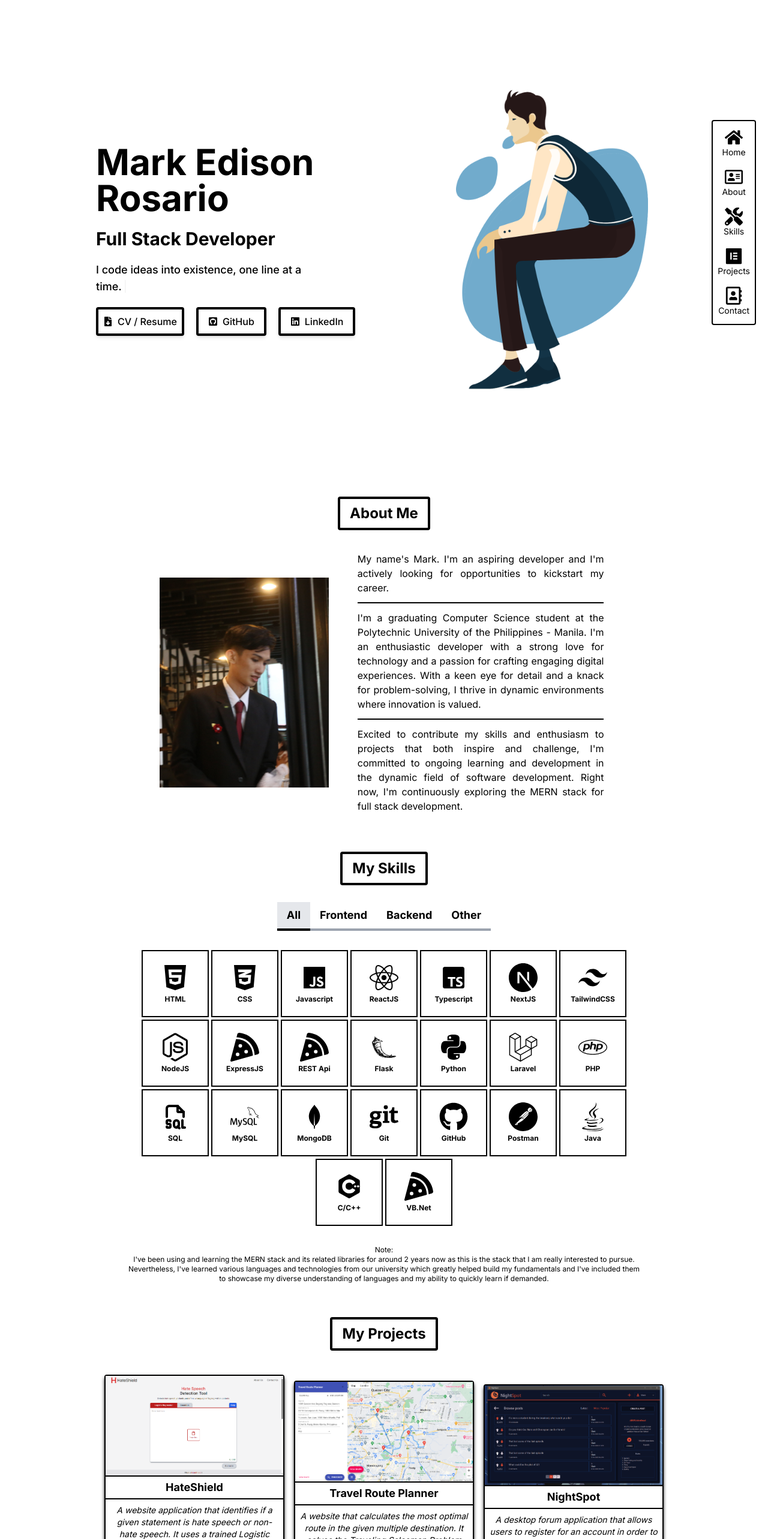
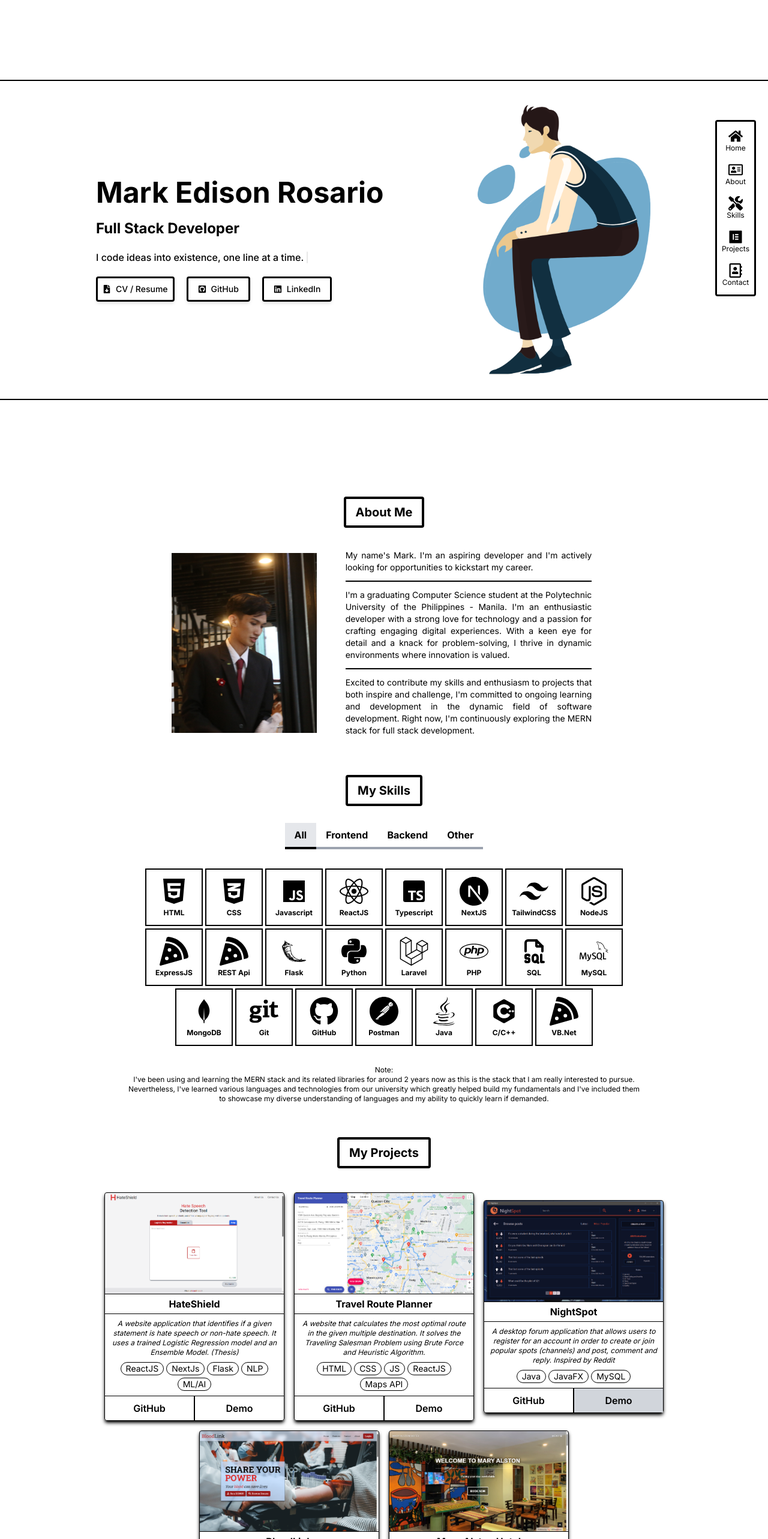
Before and after one commit to Mrrked/Portfolio-MrYious, a Next.js app: page / in a window 1280 px wide. Shown: the top 2566 px of the page at 60% size. Built offline with nearby package versions, Linux system fonts and the light colour scheme.

Commit message:
update design

```diff
--- a/src/app/About.tsx
+++ b/src/app/About.tsx
@@ -3,14 +3,14 @@ import profile from './_assets/images/profile.jpg'
 export default function About(props: { about: { header: string, body: string, footer: string}}){
     return(
         <section id='about' className="flex flex-col items-center bg-white py-7 gap-7">
-            <div className="text-2xl font-bold border-4 border-black px-4 py-2 rounded">
+            <div className="text-xl font-bold border-4 border-black px-4 py-2 rounded">
                 About Me
             </div>
             <div className="flex justify-center items-center gap-10">
                 <div>
-                    <img src={profile.src} className=' h-[350px] shadow-black' alt="profile" />
+                    <img src={profile.src} className=' h-[300px] shadow-black' alt="profile" />
                 </div>
-                <div className=' border-black w-1/3 flex flex-col gap-3 text-md p-2 text-justify'>
+                <div className=' border-black w-1/3 flex flex-col gap-3 text-sm p-2 text-justify'>
                     <div>
                         {props.about.header}
                     </div>
--- a/src/app/Contact.tsx
+++ b/src/app/Contact.tsx
@@ -3,13 +3,13 @@ import { FaFacebook, FaGithub, FaInstagram, FaLinkedin, FaLocationDot, FaReddit
 
 export default function Contact(props: { contact: { email: string; address: string; phone: string; socials: { github: string; facebook: string; linkedin: string; instagram: string; reddit: string; }; }}){
     return(
-        <section id='contact' className="flex flex-col items-center py-7 gap-7">
-            <div className="text-2xl font-bold border-4 border-black px-4 py-2 rounded">
+        <section id='contact' className="flex flex-col items-center py-7 gap-10">
+            <div className="text-xl font-bold border-4 border-black px-4 py-2 rounded">
                 Contact Me
             </div>
-            <div className="flex gap-32">
-                <div className="flex flex-col gap-3 text-md font-bold">
-                    <div className=" font-bold text-xl">Feel free to reach me out</div>
+            <div className="flex gap-40">
+                <div className="flex flex-col gap-3 font-bold text-sm">
+                    <div className=" font-bold text-lg">Feel free to reach me out</div>
                     <div className="flex items-center gap-2">
                         <BiLogoGmail className="text-5xl border-2 border-black p-2 rounded text-red-700"/>
                         <div>{props.contact.email}</div>
@@ -23,8 +23,8 @@ export default function Contact(props: { contact: { email: string; address: stri
                         <div>{props.contact.phone}</div>
                     </div>
                 </div>
-                <div className="flex flex-col gap-3  items-center">
-                    <div className=" font-bold text-xl">My Socials</div>
+                <div className="flex flex-col gap-3 items-center">
+                    <div className=" font-bold text-lg">My Socials</div>
                     <div className="flex gap-3 text-3xl">
                         <a href={props.contact.socials.github} target="_blank" className=" cursor-pointer p-2 border-2 border-black rounded shadow-black shadow-sm hover:shadow-md hover:shadow-black">
                             <FaGithub />
--- a/src/app/Footer.tsx
+++ b/src/app/Footer.tsx
@@ -1,5 +1,5 @@
 export default function Footer(){
-    return(<section id="footer" className="flex justify-between items-center bg-gray-200 py-4 px-10">
+    return(<section id="footer" className="flex justify-between items-center bg-gray-200 py-4 px-10 text-sm">
         <div className="w-1/3 text-left">Copyright 2024. All rights reserved. </div>
         <div className="w-1/3 font-bold text-center">Made with ❤️</div>
         <div className="w-1/3 text-right">Mark Edison Rosario</div>
--- a/src/app/Navbar.tsx
+++ b/src/app/Navbar.tsx
@@ -5,7 +5,7 @@ import { Link } from 'react-scroll';
 export default function NavBar(){
 
     return(
-        <div className='fixed top-1/4 right-0 text-sm flex flex-col items-center justify-center rounded gap-4 mr-5 py-3 px-2 border-2 border-black bg-white'>
+        <div className='fixed top-1/4 right-0 text-xs flex flex-col items-center justify-center rounded gap-4 mr-5 py-3 px-2 border-[3px] border-black bg-white'>
             <Link
                 className='flex flex-col items-center cursor-pointer'
                 to="home"
@@ -13,7 +13,7 @@ export default function NavBar(){
                 smooth={true}
                 duration={1000}
             >
-                <FaHome className='text-3xl'/>
+                <FaHome className='text-2xl'/>
                 Home
             </Link>
             <Link
@@ -23,7 +23,7 @@ export default function NavBar(){
                 smooth={true}
                 duration={1000}
             >
-                <FaRegAddressCard className='text-3xl'/>
+                <FaRegAddressCard className='text-2xl'/>
                 About
             </Link>
             <Link
@@ -33,7 +33,7 @@ export default function NavBar(){
                 smooth={true}
                 duration={1000}
             >
-                <FaTools className='text-3xl'/>
+                <FaTools className='text-2xl'/>
                 Skills
             </Link>
             <Link
@@ -43,7 +43,7 @@ export default function NavBar(){
                 smooth={true}
                 duration={1000}
             >
-                <FaElementor className='text-3xl'/>
+                <FaElementor className='text-2xl'/>
                 Projects
             </Link>
             <Link
@@ -53,7 +53,7 @@ export default function NavBar(){
                 smooth={true}
                 duration={1000}
             >
-                <FaRegAddressBook className='text-3xl'/>
+                <FaRegAddressBook className='text-2xl'/>
                 Contact
             </Link>
         </div>
--- a/src/app/Project.tsx
+++ b/src/app/Project.tsx
@@ -3,7 +3,7 @@ import ProjectItem from "./_components/ProjectItem";
 export default function Project(props: { projects: { title: string; image: any; description: string; techs: string[]; github: string; demo:string; }[]; }){
     return(
         <section id='projects' className="flex flex-col items-center py-7 gap-10">
-            <div className="text-2xl font-bold border-4 border-black px-4 py-2 rounded">
+            <div className="text-xl font-bold border-4 border-black px-4 py-2 rounded">
                 My Projects
             </div>
             <div className="flex flex-wrap justify-center items-center px-10 gap-4 ">
--- a/src/app/Skill.tsx
+++ b/src/app/Skill.tsx
@@ -12,11 +12,11 @@ export default function Skill( props: { skills: { list: { name: string, icon: Ic
 
     return(
         <section id='skills' className="flex flex-col items-center py-7 gap-7">
-            <div className="text-2xl font-bold border-4 border-black px-4 py-2 rounded">
+            <div className="text-xl font-bold border-4 border-black px-4 py-2 rounded">
                 My Skills
             </div>
             <div className=" flex flex-col gap-8 items-center w-2/3">
-                <div key={"Filter"} className="flex text-lg font-bold ">
+                <div key={"Filter"} className="flex text-base font-bold ">
                     {filters.map((text, i)=>
                         <button key={text} onClick={()=>{handleFilterChange(text)}} className={`px-4 py-2 hover:bg-gray-200 ${filter === text ? "border-b-4 border-black bg-gray-200" : "border-b-4 border-gray-400"}`}>
                             {text}
--- a/src/app/_components/ProjectItem.tsx
+++ b/src/app/_components/ProjectItem.tsx
@@ -4,26 +4,26 @@ export default function ProjectItem(props: { project: { title: string; image: an
         window.open(link, "_blank", "noreferrer")
     }
 
-    return(<div className="flex flex-col w-1/4 border-black border-2 rounded text-center shadow-md shadow-black">
-        <div className=" bg-black">
-            <img src={props.project.image.src} alt={props.project.title} />
+    return(<div className="flex flex-col w-1/4 border-black border-[1px] rounded text-center shadow-md shadow-black">
+        <div className=" bg-black rounded">
+            <img src={props.project.image.src} alt={props.project.title} className=" rounded-t" />
         </div>
-        <div className="font-bold text-lg border-y-2 border-black p-1">
+        <div className="font-bold border-y-[1px] border-black p-1">
             {props.project.title}
         </div>
-        <div className="italic text-sm p-2">
+        <div className="italic text-xs p-2">
             {props.project.description}
         </div>
-        <div className="flex flex-wrap gap-1 justify-center pb-2">
-            {props.project.techs.map((tech, i) => <div key={i} className="px-2 border-2 border-black rounded-full">
+        <div className="flex flex-wrap gap-1 justify-center pb-2 text-sm">
+            {props.project.techs.map((tech, i) => <div key={i} className="px-2 border-[1px] border-black rounded-full">
                 {tech}
             </div>)}
         </div>
-        <div className=" flex justify-between border-black border-t-2 font-semibold">
+        <div className=" flex justify-between border-black border-t-[1px] font-semibold">
             <button onClick={()=>{handleOpenLink(props.project.github)}} disabled={props.project.github === "N/A"} className={`w-1/2 p-2 ${props.project.github === "N/A"? 'bg-gray-300' : 'hover:bg-sky-300'}`}>
                 GitHub
             </button>
-            <div className="border-x-2 border-black"></div>
+            <div className="border-x-[1px] border-black"></div>
             <button onClick={()=>{handleOpenLink(props.project.demo)}} disabled={props.project.demo === "N/A"} className={`w-1/2 p-2 ${props.project.demo === "N/A"? 'bg-gray-300' : 'hover:bg-sky-300'}`}>
                 Demo
             </button>
--- a/src/app/_components/SkillItem.tsx
+++ b/src/app/_components/SkillItem.tsx
@@ -3,7 +3,7 @@ import { IconType } from "react-icons";
 export default function SkillItem(props: {skill: { name: string, icon: IconType, category: string }}) {
 
 
-    return(<div className="flex flex-col border-2 border-black w-28 h-28 items-center justify-center gap-1">
+    return(<div className="flex flex-col border-2 border-black w-24 h-24 items-center justify-center gap-1">
         <props.skill.icon className="text-5xl"/>
         <div className=" text-xs font-bold">{props.skill.name}</div>
     </div>)
--- a/src/app/page.tsx
+++ b/src/app/page.tsx
@@ -16,11 +16,11 @@ export default function Home() {
   return (<>
     <NavBar></NavBar>
     <main id='home' className="flex min-h-screen items-center bg-white text-black">
-      <div className="flex border-black  items-center justify-between w-full px-40 py-10">
+      <div className="flex border-black  items-center justify-between w-full px-40 py-10 border-y-2 ">
         <div className="flex flex-col gap-5">
-          <div className=" text-6xl font-bold">{MyData.intro.name}</div>
-          <div className=" text-3xl font-bold">{MyData.intro.title}</div>
-          <div className=" text-lg w-2/3 font-medium ">
+          <div className=" text-5xl font-bold">{MyData.intro.name}</div>
+          <div className=" text-2xl font-bold">{MyData.intro.title}</div>
+          <div className=" font-medium ">
             <Typewriter
               words={MyData.intro.desc}
               loop={1}
@@ -33,22 +33,22 @@ export default function Home() {
           </div>
           <div className="flex gap-5">
             <a href="/Resume - Mark Edison Rosario.pdf" download="Resume - Mark Edison Rosario">
-              <button onClick={()=>{}} className="flex border-4 border-black px-2 py-2 rounded items-center gap-2 text-md font-medium hover:shadow-black shadow-md">
+              <button onClick={()=>{}} className="flex border-[3px] border-black px-2 py-2 text-sm rounded items-center gap-2 font-medium hover:shadow-black shadow-md">
                 <FaFileDownload />
                 CV / Resume
               </button>
             </a>
-            <button onClick={()=>{window.open(MyData.intro.links.github, "_blank", "noreferrer")}} className="flex border-4 border-black px-4 py-2 rounded items-center gap-2 text-md font-medium  hover:shadow-black shadow-md">
+            <button onClick={()=>{window.open(MyData.intro.links.github, "_blank", "noreferrer")}} className="flex border-[3px] border-black px-4 py-2 rounded items-center text-sm gap-2 font-medium  hover:shadow-black shadow-md">
               <FaGithubSquare />
               GitHub
             </button>
-            <button onClick={()=>{window.open(MyData.intro.links.linkedin, "_blank", "noreferrer")}} className="flex border-4 border-black px-4 py-2 rounded items-center gap-2 text-md font-medium  hover:shadow-black shadow-md">
+            <button onClick={()=>{window.open(MyData.intro.links.linkedin, "_blank", "noreferrer")}} className="flex border-[3px] border-black px-4 py-2 rounded items-center text-sm gap-2  font-medium  hover:shadow-black shadow-md">
               <FaLinkedin />
               LinkedIn
             </button>
           </div>
         </div>
-        <img src={avatar.src} className=' h-[500px]' alt="avatar" />
+        <img src={avatar.src} className=' h-[450px]' alt="avatar" />
       </div>
     </main>
     <About about={MyData.about}/>
```
